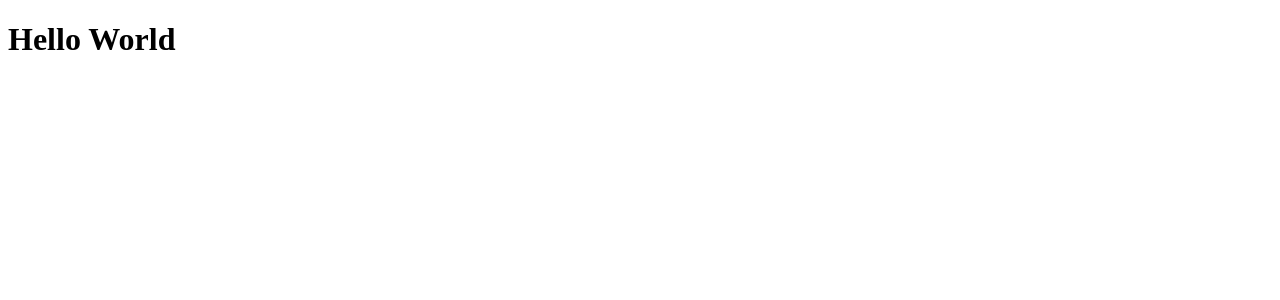
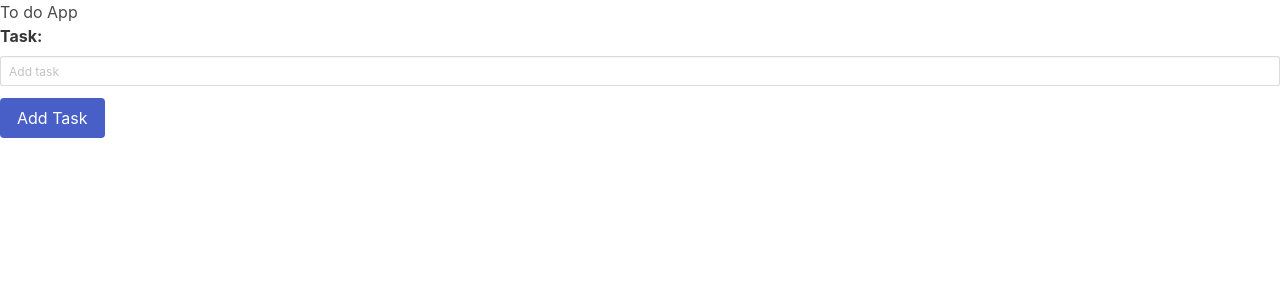
Before and after one commit to Benga-boy/igloo-code-test, a React (Create React App) app: page / in a window 1280 px wide. Shown: the top 300 px of the page. Built offline with nearby package versions, Linux system fonts and the light colour scheme.

Commit message:
able to add task

```diff
--- a/package.json
+++ b/package.json
@@ -3,11 +3,13 @@
   "version": "0.1.0",
   "private": true,
   "dependencies": {
+    "bulma": "^0.9.1",
     "eslint-plugin-react": "^7.18.3",
     "node-sass": "^4.13.1",
     "react": "^17.0.1",
     "react-dom": "^17.0.1",
-    "react-scripts": "4.0.0"
+    "react-scripts": "4.0.0",
+    "uuid": "^3.4.0"
   },
   "scripts": {
     "start": "react-scripts start",
--- a/src/App.js
+++ b/src/App.js
@@ -1,8 +1,17 @@
-import React from 'react'
+import React, { Fragment } from 'react'
+
+import Tasks from './components/Tasks'
+
+// import { TODOS } from './data/data'
 
 const App = () => {
+
+
   return (
-    <h1>Hello World</h1>
+    <Fragment>
+      <h1>To do App</h1>
+      <Tasks />
+    </Fragment>
   )
 }
 
--- /dev/null
+++ b/src/components/Tasks.js
@@ -0,0 +1,64 @@
+import React, { Fragment, useState } from 'react'
+import { v4 as uuidv4 } from 'uuid'
+
+// import { useInputValue } from '../hooks/hooks'
+
+const Tasks = () => {
+  const [task, setTask] = useState('')
+  const [taskList, setTaskList] = useState([])
+  // const text = useInputValue('')
+
+
+
+  // Function to handle input change
+  const handleInputChange = (e) => {
+    setTask(e.target.value)
+  }
+
+
+  // Function to handle submission of tasks
+  const handleSubmit = (e) => {
+    e.preventDefault()
+    // Ensure task is not an empty string
+    if (task !== '') {
+      const tasks = {
+        id: uuidv4(),
+        text: task,
+        isComplete: false
+      }
+      setTaskList([...taskList, tasks])
+    }
+
+  }
+
+
+  console.log('taskList', taskList)
+
+
+  return (
+    <Fragment>
+      <form onSubmit={handleSubmit}>
+        <div className="field">
+          <label className="label">Task: </label>
+          <div className="control">
+            <input className="input is-small" value={task} type="text" placeholder="Add task" onChange={handleInputChange} />
+          </div>
+        </div>
+        <div className="control">
+          <button className="button is-link">Add Task</button>
+        </div>
+      </form>
+
+      <div>
+        <ul>
+          {
+            taskList.length > 0 ? (taskList.map(task => <li key={task.id}> {task.text} </li>)) : null
+          }
+        </ul>
+      </div>
+
+    </Fragment>
+  )
+}
+
+export default Tasks
--- /dev/null
+++ b/src/data/data.js
@@ -0,0 +1,22 @@
+export const TODOS = [
+  {
+    title: 'Today',
+    text: 'Make breakfast',
+    completed: true
+  },
+  {
+    title: 'Tomorrow',
+    text: 'Do Python course',
+    completed: false
+  },
+  {
+    title: 'This afternoon',
+    text: 'Complete Igloo code test',
+    completed: true
+  },
+  {
+    title: 'This evening',
+    text: 'Watch netflix',
+    completed: false
+  }
+]
--- /dev/null
+++ b/src/hooks/hooks.js
@@ -0,0 +1,10 @@
+import { useState } from 'react'
+
+export const useInputValue = (initialValue) => {
+  const [value, setValue] = useState(initialValue)
+
+  return {
+    value,
+    onChange: e => setValue(e.target.value)
+  }
+}
--- a/src/styles/main.scss
+++ b/src/styles/main.scss
@@ -0,0 +1 @@
+@import '~bulma/bulma.sass';
```
Also changed, not shown: 2 other files (tests, documents, lock files or other folders).
